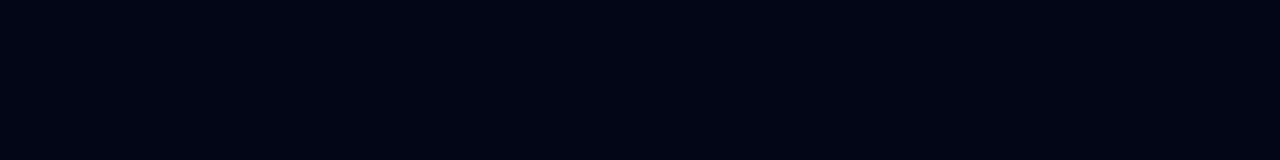
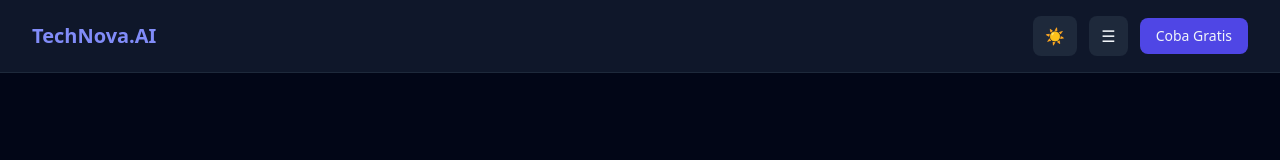
Before and after one commit to harits2501/Tugas-3.5-Harits-Muhdy-Khair-, a plain HTML site: page Index.html in a window 1280 px wide. Drawn offline with nearby package versions, Linux system fonts and the light colour scheme.

Commit message:
Nambah navbar

```diff
--- a/Index.html
+++ b/Index.html
@@ -107,6 +107,65 @@
 
 <body class="bg-slate-950 text-slate-100 font-sans transition duration-300">
 
+    <!-- 1. NAVBAR -->
+    <nav class="sticky top-0 z-50 bg-slate-900 border-b border-slate-800">
+
+        <div class="max-w-7xl mx-auto px-4 sm:px-6 lg:px-8 py-4">
+
+            <!-- Bagian Atas Navbar -->
+            <div class="flex items-center justify-between">
+
+                <!-- Logo -->
+                <h1 class="text-xl font-bold text-indigo-400">
+                    TechNova.AI
+                </h1>
+
+                <!-- Tombol -->
+                <div class="flex items-center gap-3">
+
+                    <!-- Dark Mode -->
+                    <button id="themeButton" onclick="toggleTheme()"
+                        class="px-3 py-2 rounded-lg bg-slate-800 hover:bg-slate-700">
+                        ☀
+                    </button>
+
+                    <!-- Burger -->
+                    <button onclick="document.getElementById('menu').classList.toggle('hidden')"
+                        class="px-3 py-2 rounded-lg bg-slate-800 hover:bg-slate-700">
+                        ☰
+                    </button>
+
+                    <!-- CTA -->
+                    <a href="#pricing"
+                        class="hidden sm:block bg-indigo-600 hover:bg-indigo-700 px-4 py-2 rounded-lg text-sm">
+                        Coba Gratis
+                    </a>
+
+                </div>
+
+            </div>
+
+            <!-- Menu Dropdown ke Bawah -->
+            <div id="menu"
+                class="hidden flex flex-col gap-4 mt-4 p-4 bg-slate-800 rounded-xl text-sm text-slate-300">
+
+                <a href="#hero" class="hover:text-indigo-400">
+                    Beranda
+                </a>
+
+                <a href="#features" class="hover:text-indigo-400">
+                    Fitur
+                </a>
+
+                <a href="#pricing" class="hover:text-indigo-400">
+                    Harga
+                </a>
+
+            </div>
+
+        </div>
+    </nav>
+
 
 </body>
 </html>
```
